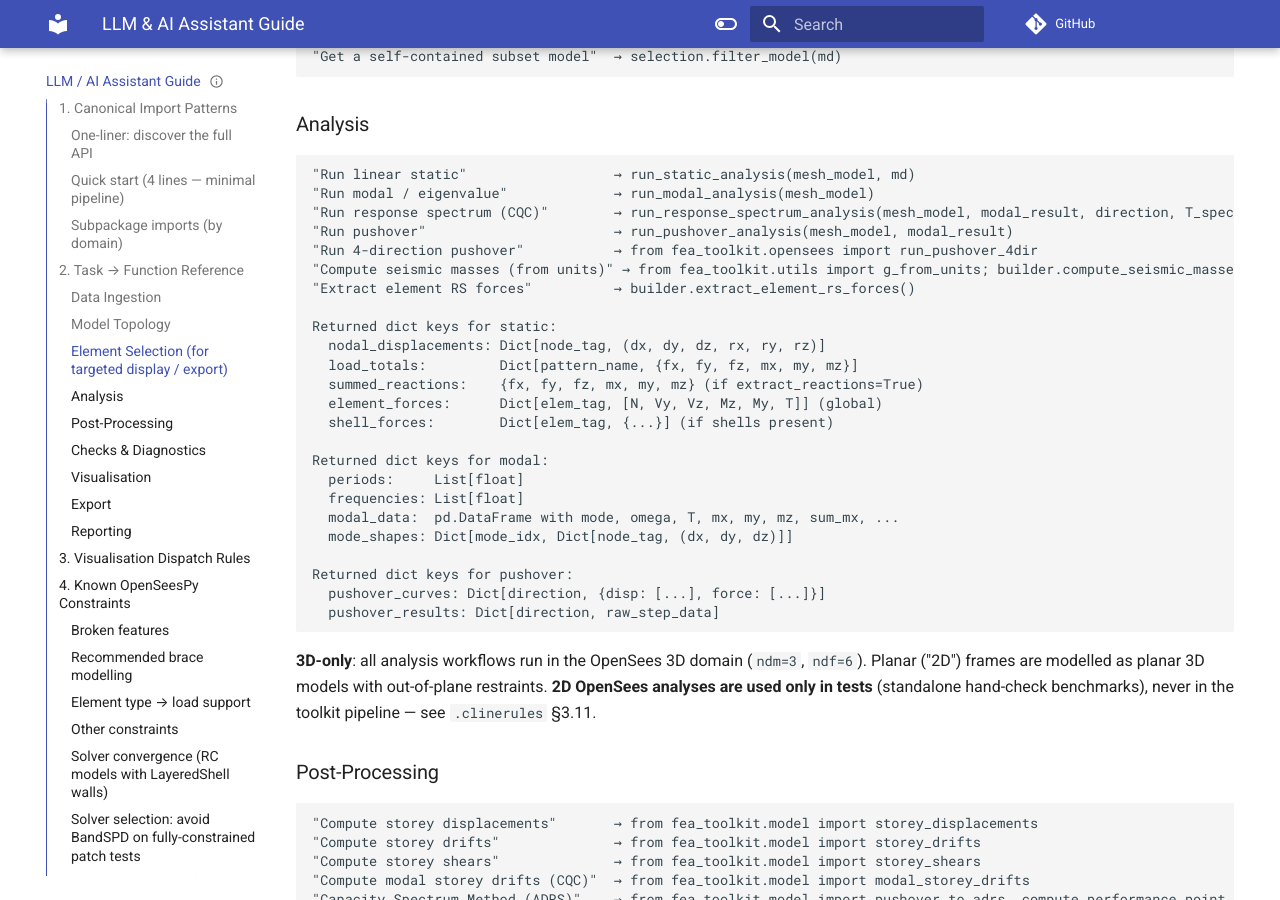
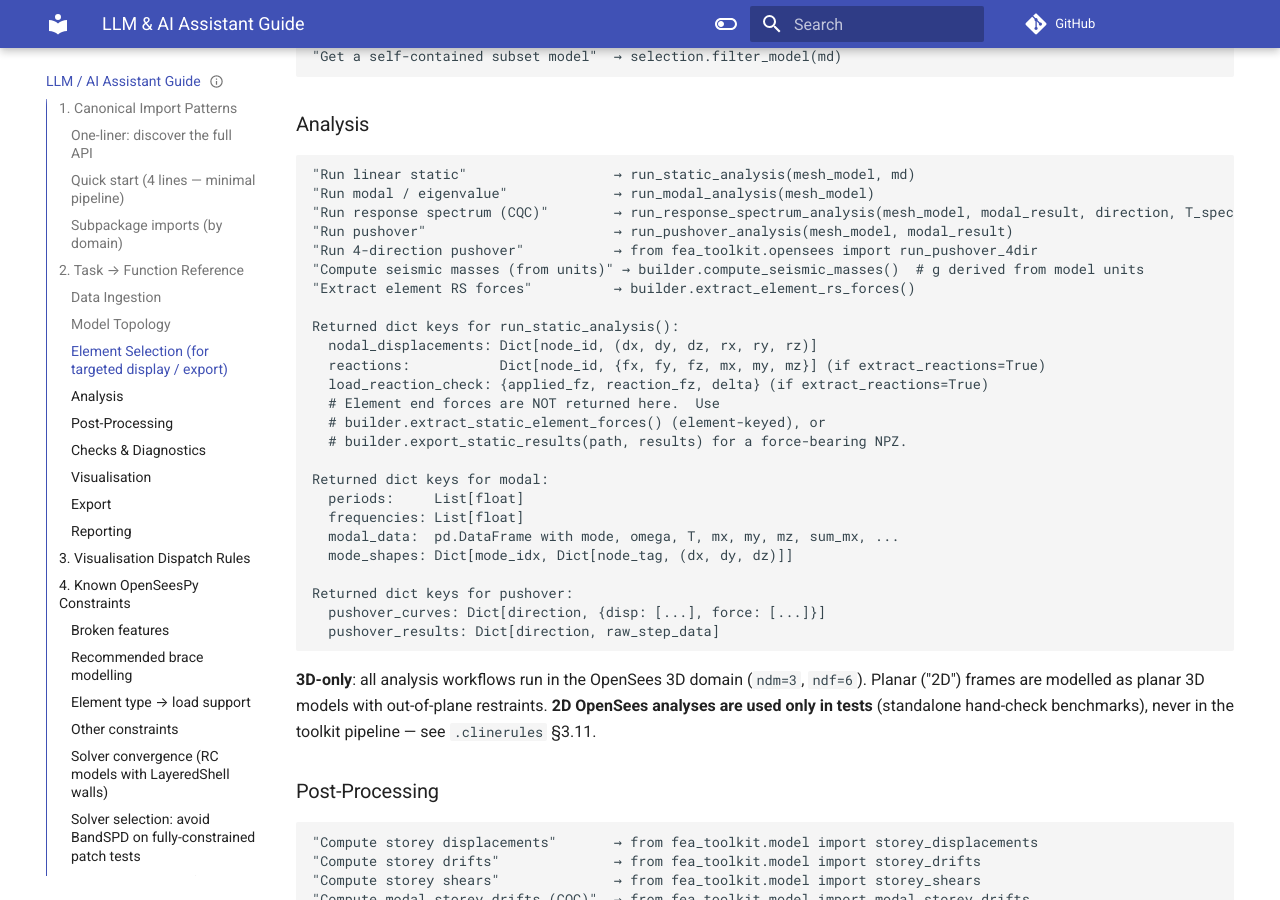
Before and after one commit to boustrephon/fea_toolkit, an MkDocs documentation site: the page built from docs/llm_guide.md, in a window 1280 px wide and 900 px high, scrolled down 1851 px. Built offline with MkDocs 1.6.1 and Material for MkDocs 9.7.7, drawn with Linux system fonts in a browser that asks for light colours; comment, search, counter and statistics services are not loaded.

Commit message:
docs: update static-return and seismic-mass API notes

```diff
--- a/docs/llm_guide.md
+++ b/docs/llm_guide.md
@@ -87,15 +87,16 @@ builder = AnalysisBuilder(mesh, {}).build_domain()
 "Run response spectrum (CQC)"        → run_response_spectrum_analysis(mesh_model, modal_result, direction, T_spec, Sa_spec)
 "Run pushover"                       → run_pushover_analysis(mesh_model, modal_result)
 "Run 4-direction pushover"           → from fea_toolkit.opensees import run_pushover_4dir
-"Compute seismic masses (from units)" → from fea_toolkit.utils import g_from_units; builder.compute_seismic_masses(g=g_from_units(md.units))
+"Compute seismic masses (from units)" → builder.compute_seismic_masses()  # g derived from model units
 "Extract element RS forces"          → builder.extract_element_rs_forces()
 
-Returned dict keys for static:
-  nodal_displacements: Dict[node_tag, (dx, dy, dz, rx, ry, rz)]
-  load_totals:         Dict[pattern_name, {fx, fy, fz, mx, my, mz}]
-  summed_reactions:    {fx, fy, fz, mx, my, mz} (if extract_reactions=True)
-  element_forces:      Dict[elem_tag, [N, Vy, Vz, Mz, My, T]] (global)
-  shell_forces:        Dict[elem_tag, {...}] (if shells present)
+Returned dict keys for run_static_analysis():
+  nodal_displacements: Dict[node_id, (dx, dy, dz, rx, ry, rz)]
+  reactions:           Dict[node_id, {fx, fy, fz, mx, my, mz}] (if extract_reactions=True)
+  load_reaction_check: {applied_fz, reaction_fz, delta} (if extract_reactions=True)
+  # Element end forces are NOT returned here.  Use
+  # builder.extract_static_element_forces() (element-keyed), or
+  # builder.export_static_results(path, results) for a force-bearing NPZ.
 
 Returned dict keys for modal:
   periods:     List[float]
```
Also changed, not shown: docs/force_diagram_unification.md (+11 -2 lines).
